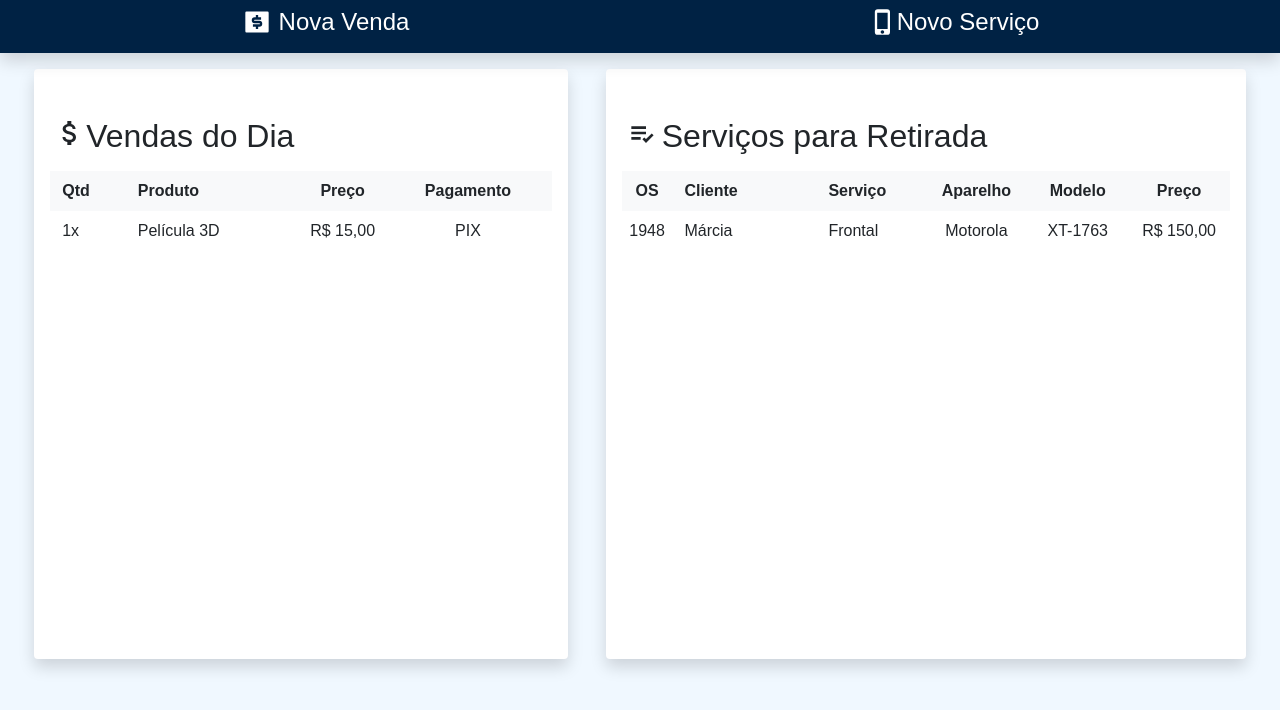
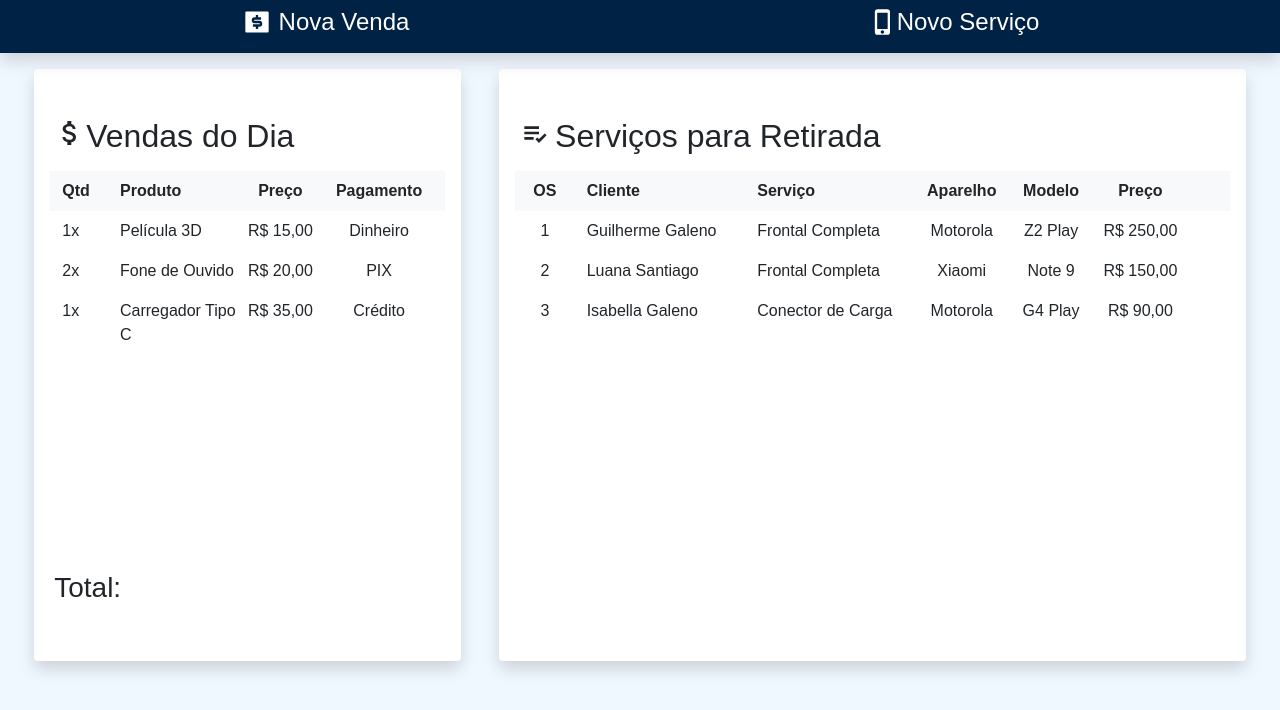
Before and after one commit to galenomoon/LifeCell_Dashboard, a React (Create React App) app: page / in a window 1280 px wide. Shown: the top 710 px of the page. Built offline with nearby package versions, Linux system fonts and the light colour scheme.

Commit message:
Modal New Sale

```diff
--- a/src/App.css
+++ b/src/App.css
@@ -4,4 +4,4 @@ body{
   margin: 0;
   padding: 0;
 }
-.box{ min-height: 50vh }
+.box{ min-height: 45vh }
--- a/src/components/Home.jsx
+++ b/src/components/Home.jsx
@@ -8,20 +8,24 @@ import ServiceList from "./ServiceList/ServiceList";
 export default function Home() {
   return (
     <Row className="d-flex justify-content-evenly p-0 m-0">
-      <Col lg={5} md={6} sm={12} sx={12} className="bg-white shadow py-5 mx-1 rounded" >
+      <Col lg={4} md={6} sm={12} sx={12} className="bg-white shadow py-5 mx-1 rounded" >
         <Col className="d-flex mx-2 justify-content-start">
           <MdOutlineAttachMoney className="h2" />
           <h2>Vendas do Dia</h2>
         </Col>
-        <SaleList/>
+        <SaleList />
+        <Col className="mx-2">
+          <h3>Total: </h3>
+        </Col>
       </Col>
-      <Col lg={6} md={6} sm={12} sx={12} className="bg-white shadow py-5 mx-1 rounded" >
+      <Col lg={7} md={6} sm={12} sx={12} className="bg-white shadow py-5 mx-1 rounded" >
         <Col className="d-flex mx-2 justify-content-start">
           <BiListCheck className="h2 me-1" />
           <h2>Serviços para Retirada</h2>
         </Col>
-        <ServiceList/>
+        <ServiceList />
       </Col>
+
     </Row>
   )
 }
--- /dev/null
+++ b/src/components/Modal/Modal.jsx
@@ -0,0 +1,44 @@
+import React, { useState, useEffect } from "react";
+import { Col, Modal, Form, Button } from "react-bootstrap";
+
+export default function ModalComponent() {
+  return (
+    <>
+      <Modal.Header closeButton>
+        <h3>Nova Venda</h3>
+      </Modal.Header>
+      <Modal.Body className="modal-edit-product mh-50 d-flex overflow-auto">
+        <Col className="modal-edit-product d-flex" lg={12} md={12} sm={12} xs={12} >
+          <Col className="p-4" lg={6} md={12} sm={12} xs={12}>
+            <Form.Group className="mb-3">
+              <Form.Label>Produto:</Form.Label>
+              <Form.Control type="text" placeholder={"Nome do Produto"} />
+            </Form.Group>
+            <Form.Group className="mb-3">
+              <Form.Label>Valor:</Form.Label>
+              <Form.Control type="text" placeholder={"R$00,00"} />
+            </Form.Group>
+          </Col>
+          <Col className="p-4" lg={6} md={12} sm={12} xs={12}>
+            <Form.Label>Forma de Pagamento: </Form.Label>
+            <Form.Group className="my-0 d-flex align-items-center">
+              <Form.Select className="mb-3" aria-label="Default select example">
+                <option> Dinheiro </option>
+                <option> Débito </option>
+                <option> Crédito </option>
+                <option> PIX </option>
+              </Form.Select>
+            </Form.Group>
+            <Form.Group className="mb-3">
+              <Form.Label>Quantidade:</Form.Label>
+              <Form.Control type="number" min={1} placeholder={"Quantidade de Produtos"} />
+            </Form.Group>
+          </Col>
+        </Col >
+      </Modal.Body >
+      <Modal.Footer>
+        <Button className={`px-5`} type="submit"> Salvar </Button>
+      </Modal.Footer >
+    </>
+  )
+}
--- a/src/components/Navbar/Navbar.jsx
+++ b/src/components/Navbar/Navbar.jsx
@@ -1,14 +1,18 @@
-import React from "react"
-import { Row, Col } from "react-bootstrap"
+import React, { useState } from "react"
+import { Row, Col, Modal } from "react-bootstrap"
 import { RiMoneyDollarBoxFill } from "react-icons/ri"
 import { MdPhoneIphone } from "react-icons/md"
+import ModalComponent from "../Modal/Modal";
 import "./Navbar.css"
 
 export default function Navbar() {
+  const closeModal = (closeModal) => setModalShow(closeModal)
+  const [modalShow, setModalShow] = useState(false)
+
   return (
     <Row className="navbar text-white shadow d-flex cursor p-0 mx-0 justify-content-evenly mb-3">
       <Col className="d-flex justify-content-start">
-        <Col className="d-flex justify-content-center py-2 mx-1 option-navbar transition-120ms">
+        <Col className="d-flex justify-content-center py-2 mx-1 option-navbar transition-120ms" onClick={() => setModalShow(true)}>
           <RiMoneyDollarBoxFill className="fs-3 me-2" />
           <h4>Nova Venda</h4>
         </Col>
@@ -17,6 +21,9 @@ export default function Navbar() {
           <h4>Novo Serviço</h4>
         </Col>
       </Col>
+      <Modal size='lg' className="arial" show={modalShow} onHide={() => setModalShow(false)}>
+        <ModalComponent closeModal={closeModal} />
+      </Modal>
     </Row>
   )
 }
--- a/src/components/SaleList/SaleList.jsx
+++ b/src/components/SaleList/SaleList.jsx
@@ -1,8 +1,33 @@
-import React from "react";
+import React, { useState } from "react";
 import { Row, Col } from "react-bootstrap";
-const valor = 15
 
 export default function SaleList() {
+  const [total, setTotal] = useState(0);
+
+  const sales = [
+    {
+      id: 1,
+      quantity: 1,
+      product: "Película 3D",
+      price: 15,
+      method_of_payment: "Dinheiro"
+    },
+    {
+      id: 2,
+      quantity: 2,
+      product: "Fone de Ouvido",
+      price: 20,
+      method_of_payment: "PIX"
+    },
+    {
+      id: 3,
+      quantity: 1,
+      product: "Carregador Tipo C",
+      price: 35,
+      method_of_payment: "Crédito"
+    }
+  ]
+
   return (
     <Col className="box mt-2">
       <Col className='px-3'>
@@ -14,12 +39,14 @@ export default function SaleList() {
         </Row>
       </Col>
       <Col className='box px-3 mx-0 overflow-auto'>
-        <Row className='d-flex'>
-          <Col lg={2} md={3} sm={3} xs={3} className="py-2 justify-content-center">1x</Col>
-          <Col lg={4} md={3} sm={3} xs={3} className="py-2 px-1"> Película 3D </Col>
-          <Col lg={2} md={2} sm={2} xs={2} className="py-2 px-1 d-flex justify-content-center"> {valor.toLocaleString('pt-br', { style: 'currency', currency: 'BRL' })} </Col>
-          <Col lg={4} md={4} sm={4} xs={4} className="py-2 d-flex justify-content-center"> PIX </Col>
-        </Row >
+        {sales.map(sale => (
+          <Row className='d-flex' key={sale.id}>
+            <Col lg={2} md={3} sm={3} xs={3} className="py-2 justify-content-center">{sale.quantity}x</Col>
+            <Col lg={4} md={3} sm={3} xs={3} className="py-2 px-1"> {sale.product} </Col>
+            <Col lg={2} md={2} sm={2} xs={2} className="py-2 px-1 d-flex justify-content-center"> {sale.price.toLocaleString('pt-br', { style: 'currency', currency: 'BRL' })} </Col>
+            <Col lg={4} md={4} sm={4} xs={4} className="py-2 d-flex justify-content-center"> {sale.method_of_payment} </Col>
+          </Row >
+        ))}
       </Col>
     </Col>
   )
--- a/src/components/ServiceList/ServiceList.jsx
+++ b/src/components/ServiceList/ServiceList.jsx
@@ -1,6 +1,32 @@
 import React from "react";
 import { Row, Col } from "react-bootstrap";
-const valor = 150
+
+const services = [
+  {
+    id: 1,
+    client_name: "Guilherme Galeno",
+    service: "Frontal Completa",
+    device: "Motorola",
+    model: "Z2 Play",
+    value: 250,
+  },
+  {
+    id: 2,
+    client_name: "Luana Santiago",
+    service: "Frontal Completa",
+    device: "Xiaomi",
+    model: "Note 9",
+    value: 150,
+  },
+  {
+    id: 3,
+    client_name: "Isabella Galeno",
+    service: "Conector de Carga",
+    device: "Motorola",
+    model: "G4 Play",
+    value: 90,
+  }
+]
 
 export default function SaleList() {
   return (
@@ -9,21 +35,23 @@ export default function SaleList() {
         <Row className='d-flex bg-light'>
           <Col lg={1} md={1} sm={1} xs={1} className="fw-bold py-2 d-flex justify-content-center">OS</Col>
           <Col lg={3} md={3} sm={3} xs={3} className="fw-bold py-2">Cliente</Col>
-          <Col lg={2} md={2} sm={2} xs={2} className="fw-bold py-2 px-1 d-flex justify-content-start"> Serviço </Col>
-          <Col lg={2} md={2} sm={2} xs={2} className="fw-bold py-2 px-1 d-flex justify-content-center"> Aparelho </Col>
+          <Col lg={3} md={2} sm={2} xs={2} className="fw-bold py-2 px-1 d-flex justify-content-start"> Serviço </Col>
+          <Col lg={1} md={2} sm={2} xs={2} className="fw-bold py-2 px-1 d-flex justify-content-center"> Aparelho </Col>
           <Col lg={2} md={2} sm={2} xs={2} className="fw-bold py-2 px-1 d-flex justify-content-center"> Modelo </Col>
-          <Col lg={2} md={2} sm={2} xs={2} className="fw-bold py-2 d-flex justify-content-center"> Preço </Col>
+          <Col lg={1} md={2} sm={2} xs={2} className="fw-bold py-2 d-flex justify-content-center"> Preço </Col>
         </Row>
       </Col>
       <Col className='box px-3 mx-0 overflow-auto'>
-        <Row className='d-flex'>
-          <Col lg={1} md={1} sm={1} xs={1} className="py-2 d-flex justify-content-center">1948</Col>
-          <Col lg={3} md={3} sm={3} xs={3} className="py-2">Márcia</Col>
-          <Col lg={2} md={2} sm={2} xs={2} className="py-2 px-1 d-flex justify-content-start "> Frontal </Col>
-          <Col lg={2} md={2} sm={2} xs={2} className="py-2 px-1 d-flex justify-content-center"> Motorola </Col>
-          <Col lg={2} md={2} sm={2} xs={2} className="py-2 px-1 d-flex justify-content-center"> XT-1763  </Col>
-          <Col lg={2} md={2} sm={2} xs={2} className="py-2 d-flex justify-content-center"> {valor.toLocaleString('pt-br', { style: 'currency', currency: 'BRL' })}  </Col>
-        </Row >
+        {services.map(service =>(
+          <Row className='d-flex' key={service.id}>
+            <Col lg={1} md={1} sm={1} xs={1} className="py-2 d-flex justify-content-center">{service.id}</Col>
+            <Col lg={3} md={3} sm={3} xs={3} className="py-2"> {service.client_name} </Col>
+            <Col lg={3} md={2} sm={2} xs={2} className="py-2 px-1 d-flex justify-content-start ">  {service.service}  </Col>
+            <Col lg={1} md={2} sm={2} xs={2} className="py-2 px-1 d-flex justify-content-center">  {service.device}  </Col>
+            <Col lg={2} md={2} sm={2} xs={2} className="py-2 px-1 d-flex justify-content-center">  {service.model}   </Col>
+            <Col lg={1} md={2} sm={2} xs={2} className="py-2 d-flex justify-content-center"> {service.value.toLocaleString('pt-br', { style: 'currency', currency: 'BRL' })}  </Col>
+          </Row >
+        ))}
       </Col>
     </Col>
   )
```
